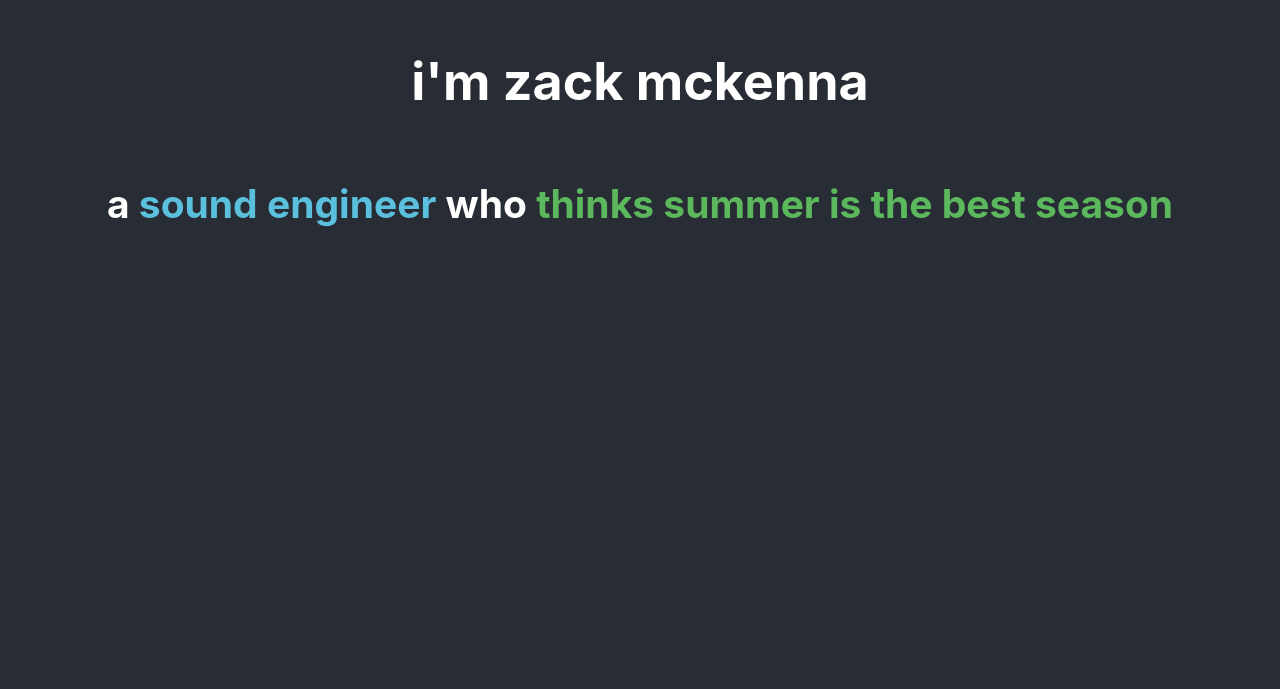
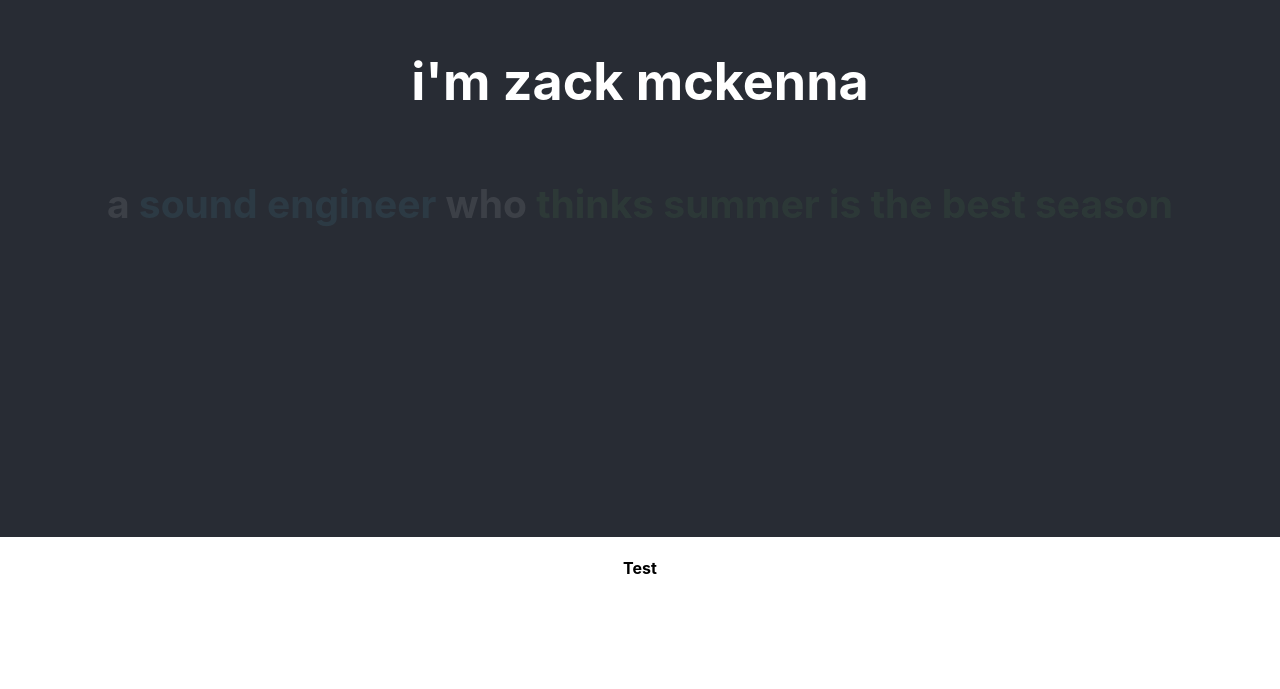
Before and after one commit to zackmckenna/bc, a React (Create React App) app: page / in a window 1280 px wide. Shown: the part 263-952 px from the top of the page. After the commit the page ends 863 px from the top, so only its background shows below. Built offline with nearby package versions, Linux system fonts and the light colour scheme.

Commit message:
updated fade in

```diff
--- a/src/App.css
+++ b/src/App.css
@@ -11,6 +11,15 @@
   .App-logo {
     animation: App-logo-spin infinite 20s linear;
   }
+}
+
+.fade-in {
+  opacity: 0;
+}
+
+.fade-in.visible {
+  transition: opacity 1s ease-in;
+  opacity: 1;
 }
 
 .App-header {
@@ -47,3 +56,21 @@
     transform: rotate(360deg);
   }
 }
+
+@keyframes fadeIn {
+  0% {
+    opacity: 0;
+  }
+  100% {
+    opacity: 1;
+  }
+}
+
+@keyframes fadeOut {
+  0% {
+    opacity: 1;
+  }
+  100% {
+    opacity: 0;
+  }
+}
--- a/src/App.js
+++ b/src/App.js
@@ -1,13 +1,30 @@
 import React, {useState, useEffect } from 'react';
 import './App.css';
+import { Box, Grid, Paper } from '@material-ui/core'
+import Fade from './Fade'
+
+import { makeStyles } from '@material-ui/core/styles'
+const useStyles = makeStyles(theme => ({
+  root: {
+    flexGrow: 1,
+  },
+  paper: {
+    padding: theme.spacing(2),
+    textAlign: 'center',
+    color: theme.palette.text.secondary,
+  },
+}));
 
 function App() {
+  const [show, setShow] = useState(false)
   const [skill, setSkill] = useState('developer')
   const [activity, setActivity] = useState('is glad you are here')
 
   useEffect(() => {
     randomizeInfo()
   },[])
+
+  const classes = useStyles();
 
   const activities = [
     'loves to bike all over Philly',
@@ -34,7 +51,10 @@ function App() {
   }
 
   const randomizeInfo = () => {
-    debugger
+    setShow(show => !show)
+    setTimeout(() => {
+      setShow(show => !show)
+    }, 4000)
     setTimeout(() => {
       const newSkill = getRandomArrayElement(skills)
       const newActivity = getRandomArrayElement(activities)
@@ -49,9 +69,10 @@ function App() {
     <div className="App">
       <header className="App-header">
         <h1>i'm zack mckenna</h1>
-        <h2>a <span style={{ color: '#5bc0de' }}>{skill}</span> who <span style={{ color: '#5cb85c' }}>{activity}</span></h2>
-      </header>
-      <div className='Info'>
+        <Fade show={show}>
+          <h2>a <span style={{ color: '#5bc0de' }}>{skill}</span> who <span style={{ color: '#5cb85c' }}>{activity}</span></h2>
+        </Fade>      </header>
+      <div>
         <h4>Test</h4>
       </div>
     </div>
--- /dev/null
+++ b/src/Fade.js
@@ -0,0 +1,26 @@
+import React, { useEffect, useState } from "react";
+
+const Fade = ({ show, children }) => {
+  const [shouldRender, setRender] = useState(show);
+
+  useEffect(() => {
+    if (show) setRender(true);
+  }, [show]);
+
+  const onAnimationEnd = () => {
+    if (!show) setRender(false);
+  };
+
+  return (
+    shouldRender && (
+      <div
+        style={{ animation: `${show ? "fadeIn" : "fadeOut"} 1s` }}
+        onAnimationEnd={onAnimationEnd}
+      >
+        {children}
+      </div>
+    )
+  );
+};
+
+export default Fade;
```
